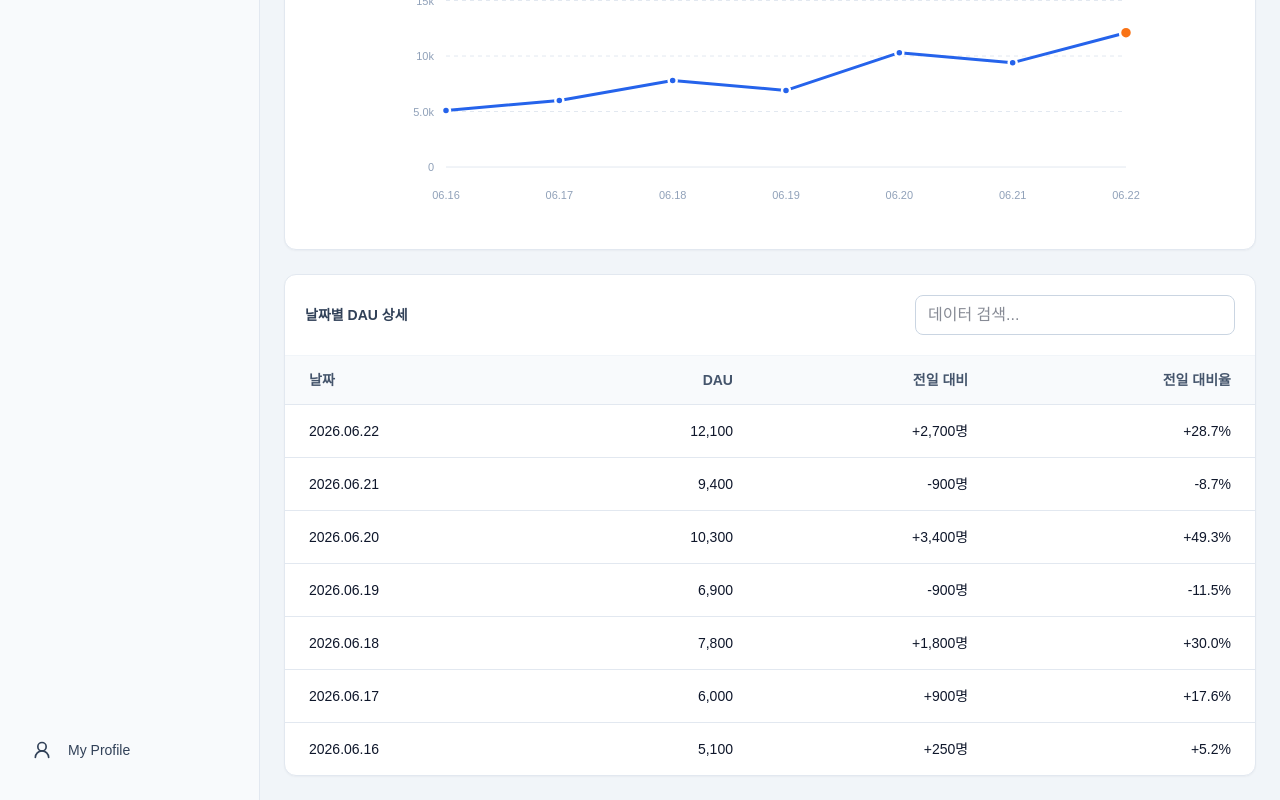
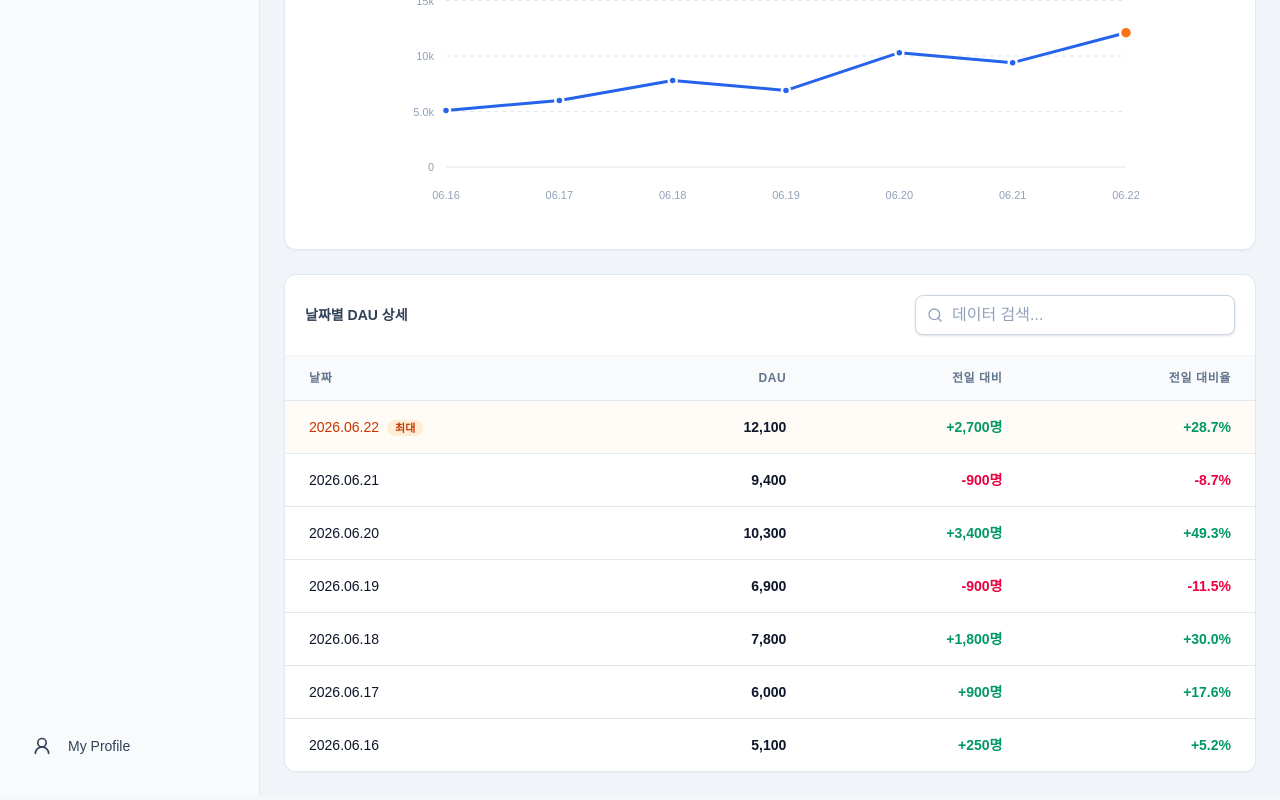
Before and after one commit to PikUme/piku-admin, a Next.js app: page /admin/statistics in a window 1280 px wide. Shown: the part 638-1438 px from the top of the page. Built offline with nearby package versions, Linux system fonts and the light colour scheme.

Commit message:
feat: 날짜별 DAU 상세 표 추가

```diff
--- /dev/null
+++ b/domains/admin/statistics/ui/dau-table.tsx
@@ -0,0 +1,138 @@
+"use client";
+
+import { Search } from "lucide-react";
+
+import type { ActiveUserDailyPoint } from "../model/active-user-data";
+
+interface DauTableProps {
+  points: ActiveUserDailyPoint[];
+  peakDate: string | null;
+  searchQuery: string;
+  onSearchChange: (query: string) => void;
+}
+
+function formatDate(date: string): string {
+  return date.replaceAll("-", ".");
+}
+
+function normalizeDateQuery(value: string): string {
+  return value.trim().replaceAll("-", ".").toLowerCase();
+}
+
+function formatSignedCount(value: number): string {
+  return `${value > 0 ? "+" : ""}${value.toLocaleString()}명`;
+}
+
+function formatSignedRate(value: number | null): string {
+  if (value === null) return "신규";
+  return `${value > 0 ? "+" : ""}${value.toFixed(1)}%`;
+}
+
+export function DauTable({
+  points,
+  peakDate,
+  searchQuery,
+  onSearchChange,
+}: DauTableProps) {
+  const query = normalizeDateQuery(searchQuery);
+  const rows = [...points]
+    .reverse()
+    .filter(
+      (point) =>
+        query.length === 0 ||
+        formatDate(point.date).toLowerCase().includes(query),
+    );
+
+  return (
+    <div className="dashboard-panel overflow-hidden">
+      <div className="flex flex-col gap-4 border-b border-slate-100 p-5 sm:flex-row sm:items-center sm:justify-between">
+        <h2 className="text-sm font-bold text-slate-700">날짜별 DAU 상세</h2>
+
+        <label className="relative w-full max-w-xs">
+          <span className="sr-only">DAU 날짜 검색</span>
+          <Search
+            size={16}
+            aria-hidden="true"
+            className="absolute left-3 top-1/2 -translate-y-1/2 text-slate-400"
+          />
+          <input
+            type="search"
+            placeholder="데이터 검색..."
+            value={searchQuery}
+            onChange={(event) => onSearchChange(event.target.value)}
+            className="h-10 w-full rounded-lg border border-slate-300 bg-white pl-9 pr-4 text-sm text-slate-900 shadow-sm placeholder:text-slate-400 transition hover:border-slate-400 focus:border-blue-600 focus:outline-none focus:ring-4 focus:ring-blue-100"
+          />
+        </label>
+      </div>
+
+      <div className="overflow-x-auto">
+        <table
+          className="w-full min-w-[680px] text-left text-sm"
+          aria-label="날짜별 DAU 상세 데이터"
+        >
+          <thead className="border-b border-slate-200 bg-slate-50 text-xs font-semibold tracking-wider text-slate-500">
+            <tr>
+              <th className="px-6 py-3.5 text-left">날짜</th>
+              <th className="px-6 py-3.5 text-right">DAU</th>
+              <th className="px-6 py-3.5 text-right">전일 대비</th>
+              <th className="px-6 py-3.5 text-right">전일 대비율</th>
+            </tr>
+          </thead>
+          <tbody className="divide-y divide-slate-200 bg-white">
+            {rows.length === 0 ? (
+              <tr>
+                <td
+                  colSpan={4}
+                  className="px-6 py-10 text-center font-medium text-slate-400"
+                >
+                  검색 결과가 없습니다.
+                </td>
+              </tr>
+            ) : (
+              rows.map((point) => {
+                const isPeak = point.date === peakDate;
+                const changeTone =
+                  point.changeCount > 0
+                    ? "text-emerald-600"
+                    : point.changeCount < 0
+                      ? "text-rose-600"
+                      : "text-slate-500";
+
+                return (
+                  <tr
+                    key={point.date}
+                    className={`transition-colors hover:bg-slate-50/70 ${
+                      isPeak ? "bg-orange-50/50" : ""
+                    }`}
+                  >
+                    <td
+                      className={`px-6 py-4 font-medium ${
+                        isPeak ? "text-orange-700" : "text-slate-900"
+                      }`}
+                    >
+                      <span>{formatDate(point.date)}</span>
+                      {isPeak && (
+                        <span className="ml-2 rounded-full bg-orange-100 px-2 py-0.5 text-[11px] font-bold text-orange-700">
+                          최대
+                        </span>
+                      )}
+                    </td>
+                    <td className="px-6 py-4 text-right font-semibold text-slate-900">
+                      {point.dau.toLocaleString()}
+                    </td>
+                    <td className={`px-6 py-4 text-right font-semibold ${changeTone}`}>
+                      {formatSignedCount(point.changeCount)}
+                    </td>
+                    <td className={`px-6 py-4 text-right font-semibold ${changeTone}`}>
+                      {formatSignedRate(point.changeRate)}
+                    </td>
+                  </tr>
+                );
+              })
+            )}
+          </tbody>
+        </table>
+      </div>
+    </div>
+  );
+}
--- a/domains/admin/statistics/ui/statistics.tsx
+++ b/domains/admin/statistics/ui/statistics.tsx
@@ -16,6 +16,7 @@ import {
 
 import { KPICards } from "./kpi-cards";
 import { DauLineChart } from "./dau-line-chart";
+import { DauTable } from "./dau-table";
 import { StatsTable } from "./stats-table";
 import { StatisticsTabs } from "./tabs";
 import { VisitorChart } from "./visitor-chart";
@@ -101,16 +102,6 @@ export function StatisticsPage() {
       iconKind: "clock",
     },
   ];
-
-  const activeRows = activeUserData.daily
-    .filter((point) => {
-      const query = searchQuery.trim().replaceAll("-", ".").toLowerCase();
-      return (
-        query.length === 0 ||
-        point.date.replaceAll("-", ".").toLowerCase().includes(query)
-      );
-    })
-    .toReversed();
 
   // CSV download function with BOM for Excel Korean support
   const handleCSVDownload = () => {
@@ -277,68 +268,12 @@ export function StatisticsPage() {
           {/* Detailed Searchable Table Section */}
           <section aria-label="상세 일자별 데이터">
             {activeTab === "active" ? (
-              <div className="dashboard-panel overflow-hidden">
-                <div className="flex flex-col gap-4 border-b border-slate-100 p-5 sm:flex-row sm:items-center sm:justify-between">
-                  <h2 className="text-sm font-bold text-slate-700">
-                    날짜별 DAU 상세
-                  </h2>
-                  <input
-                    type="text"
-                    placeholder="데이터 검색..."
-                    value={searchQuery}
-                    onChange={(event) => setSearchQuery(event.target.value)}
-                    className="h-10 w-full max-w-xs rounded-lg border border-slate-300 px-3 text-sm"
-                    aria-label="데이터 검색"
-                  />
-                </div>
-                <div className="overflow-x-auto">
-                  <table
-                    className="w-full min-w-[680px] text-sm"
-                    aria-label="날짜별 DAU 상세 데이터"
-                  >
-                    <thead>
-                      <tr className="border-b border-slate-200 bg-slate-50 text-slate-600">
-                        <th className="px-6 py-3.5 text-left">날짜</th>
-                        <th className="px-6 py-3.5 text-right">DAU</th>
-                        <th className="px-6 py-3.5 text-right">전일 대비</th>
-                        <th className="px-6 py-3.5 text-right">전일 대비율</th>
-                      </tr>
-                    </thead>
-                    <tbody className="divide-y divide-slate-200">
-                      {activeRows.length === 0 ? (
-                        <tr>
-                          <td
-                            colSpan={4}
-                            className="px-6 py-10 text-center text-slate-400"
-                          >
-                            검색 결과가 없습니다.
-                          </td>
-                        </tr>
-                      ) : (
-                        activeRows.map((point) => (
-                          <tr key={point.date}>
-                            <td className="px-6 py-4">
-                              {formatDate(point.date)}
-                            </td>
-                            <td className="px-6 py-4 text-right">
-                              {point.dau.toLocaleString()}
-                            </td>
-                            <td className="px-6 py-4 text-right">
-                              {point.changeCount > 0 ? "+" : ""}
-                              {point.changeCount.toLocaleString()}명
-                            </td>
-                            <td className="px-6 py-4 text-right">
-                              {point.changeRate === null
-                                ? "신규"
-                                : `${point.changeRate > 0 ? "+" : ""}${point.changeRate.toFixed(1)}%`}
-                            </td>
-                          </tr>
-                        ))
-                      )}
-                    </tbody>
-                  </table>
-                </div>
-              </div>
+              <DauTable
+                points={activeUserData.daily}
+                peakDate={activeUserData.summary.peakDate}
+                searchQuery={searchQuery}
+                onSearchChange={setSearchQuery}
+              />
             ) : (
               <StatsTable
                 columns={legacyData!.columns}
```
Also changed, not shown: 1 other file (tests, documents, lock files or other folders).
